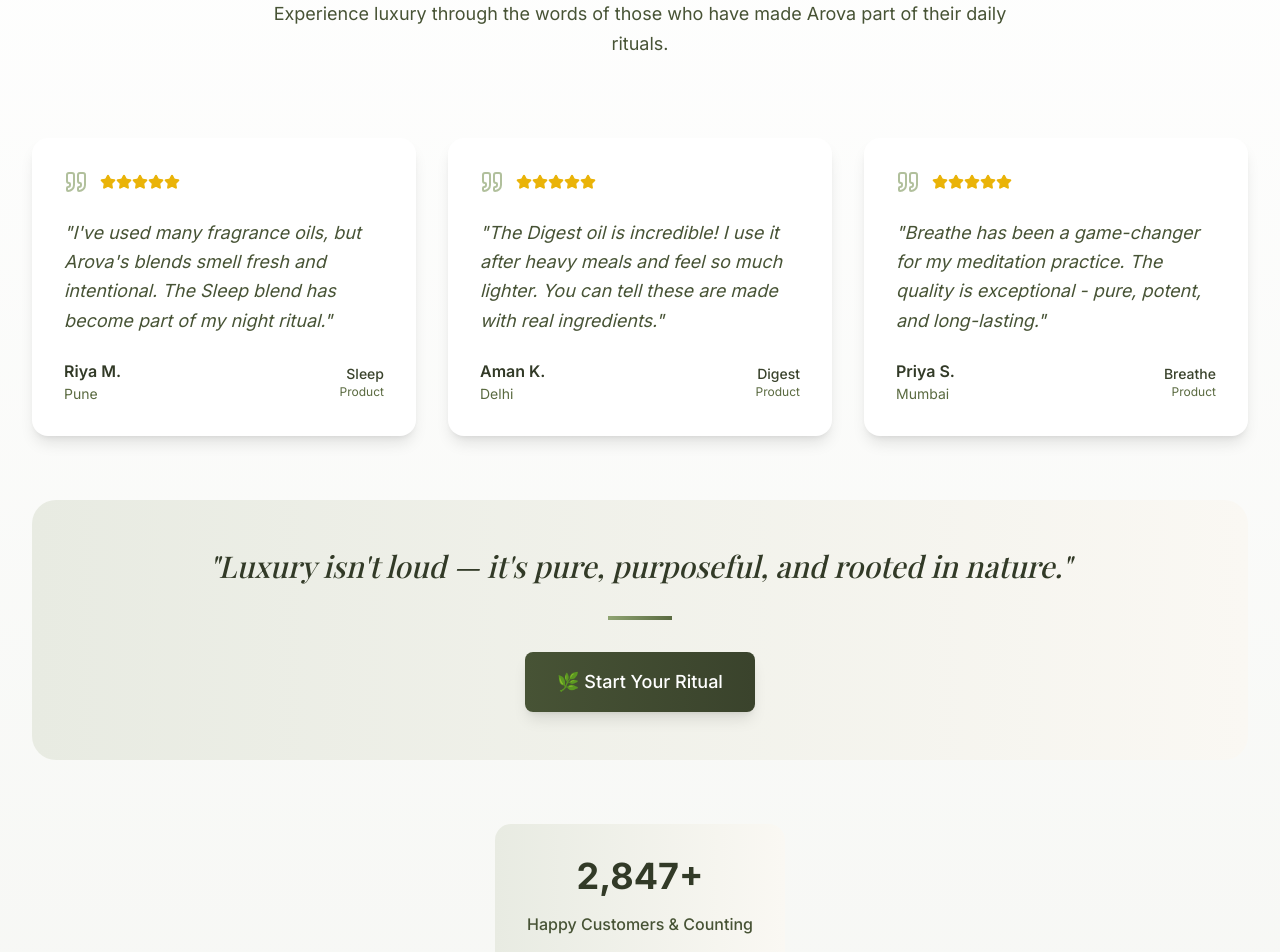
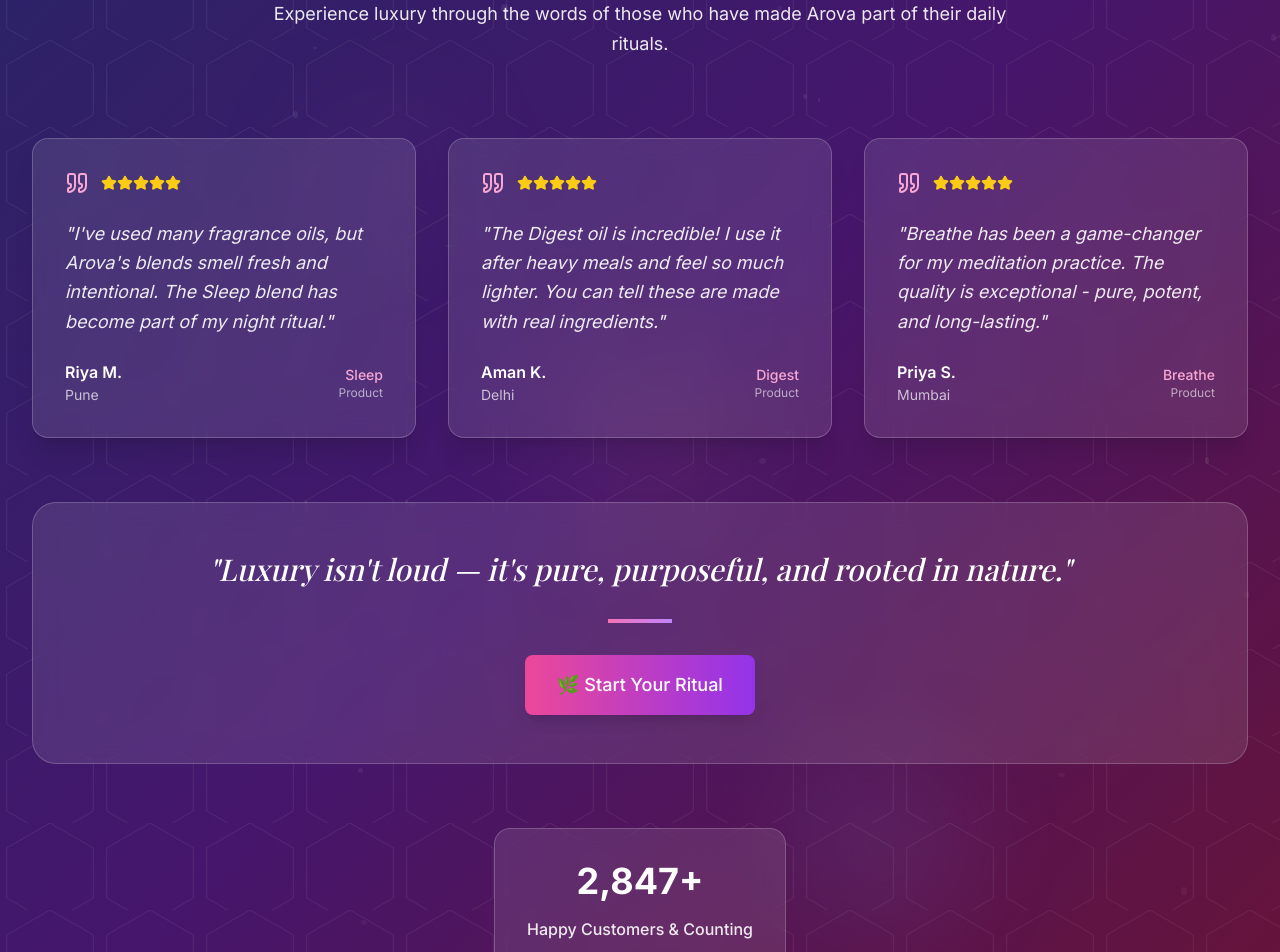
Before and after one commit to Velarisme/my-arova, a React (Vite) app: page / in a window 1280 px wide. Shown: the part 6280-7232 px from the top of the page. Built offline with nearby package versions, Linux system fonts and the light colour scheme.

Commit message:
Enhance reviews section background
Implement a unique background for the reviews section.

```diff
--- a/src/components/Reviews.tsx
+++ b/src/components/Reviews.tsx
@@ -27,40 +27,84 @@ const Reviews = () => {
   ];
 
   return (
-    <section className="section bg-gradient-to-b from-white to-sage-50">
-      <div className="container-custom">
+    <section className="section relative overflow-hidden">
+      {/* Unique Background with Fragrance Theme */}
+      <div className="absolute inset-0 bg-gradient-to-br from-indigo-900 via-purple-900 to-pink-900">
+        {/* Animated floating particles */}
+        <div className="absolute inset-0">
+          {[...Array(50)].map((_, i) => (
+            <div
+              key={i}
+              className="absolute bg-white/10 rounded-full animate-pulse"
+              style={{
+                left: `${Math.random() * 100}%`,
+                top: `${Math.random() * 100}%`,
+                width: `${Math.random() * 6 + 2}px`,
+                height: `${Math.random() * 6 + 2}px`,
+                animationDelay: `${Math.random() * 3}s`,
+                animationDuration: `${Math.random() * 3 + 2}s`
+              }}
+            />
+          ))}
+        </div>
+
+        {/* Fragrance Vapor Effects */}
+        <div className="absolute inset-0">
+          <div className="absolute top-1/4 left-1/4 w-32 h-32 bg-gradient-to-r from-purple-400/20 to-pink-400/20 rounded-full blur-3xl animate-pulse"></div>
+          <div className="absolute top-3/4 right-1/4 w-40 h-40 bg-gradient-to-r from-blue-400/20 to-purple-400/20 rounded-full blur-3xl animate-pulse" style={{ animationDelay: '1s' }}></div>
+          <div className="absolute top-1/2 left-1/2 transform -translate-x-1/2 -translate-y-1/2 w-48 h-48 bg-gradient-to-r from-pink-400/20 to-yellow-400/20 rounded-full blur-3xl animate-pulse" style={{ animationDelay: '2s' }}></div>
+        </div>
+
+        {/* Geometric Patterns */}
+        <div className="absolute inset-0 opacity-10">
+          <svg width="100%" height="100%" xmlns="http://www.w3.org/2000/svg">
+            <defs>
+              <pattern id="hexagons" x="0" y="0" width="100" height="87" patternUnits="userSpaceOnUse">
+                <polygon points="50,0 93.3,25 93.3,75 50,100 6.7,75 6.7,25" fill="none" stroke="white" strokeWidth="1"/>
+              </pattern>
+            </defs>
+            <rect width="100%" height="100%" fill="url(#hexagons)"/>
+          </svg>
+        </div>
+
+        {/* Subtle Overlay */}
+        <div className="absolute inset-0 bg-black/20"></div>
+      </div>
+
+      {/* Content */}
+      <div className="container-custom relative z-10">
         <div className="text-center max-w-3xl mx-auto mb-20">
-          <h2 className="font-serif text-3xl md:text-5xl font-medium text-sage-900 mb-6">Real Stories, Real Essence</h2>
-          <div className="w-24 h-1 bg-gradient-to-r from-sage-400 to-sage-600 mx-auto mb-8"></div>
-          <p className="text-sage-700 text-lg leading-relaxed">
+          <h2 className="font-serif text-3xl md:text-5xl font-medium text-white mb-6">Real Stories, Real Essence</h2>
+          <div className="w-24 h-1 bg-gradient-to-r from-pink-400 to-purple-400 mx-auto mb-8"></div>
+          <p className="text-white/90 text-lg leading-relaxed">
             Experience luxury through the words of those who have made Arova part of their daily rituals.
           </p>
         </div>
 
         <div className="grid md:grid-cols-3 gap-8 mb-16">
           {reviews.map((review, index) => (
-            <div key={index} className="bg-white rounded-2xl p-8 shadow-lg hover:shadow-xl transition-all duration-300 group">
+            <div key={index} className="bg-white/10 backdrop-blur-md rounded-2xl p-8 shadow-xl hover:shadow-2xl transition-all duration-300 group border border-white/20 hover:bg-white/15">
               <div className="flex items-center mb-6">
-                <Quote className="text-sage-300 mr-3" size={24} />
+                <Quote className="text-pink-300 mr-3" size={24} />
                 <div className="flex">
                   {[...Array(review.rating)].map((_, i) => (
-                    <Star key={i} size={16} className="text-yellow-500 fill-current" />
+                    <Star key={i} size={16} className="text-yellow-400 fill-current" />
                   ))}
                 </div>
               </div>
 
-              <p className="text-sage-700 mb-6 leading-relaxed text-lg italic">
+              <p className="text-white/90 mb-6 leading-relaxed text-lg italic">
                 "{review.review}"
               </p>
 
               <div className="flex justify-between items-center">
                 <div>
-                  <p className="font-semibold text-sage-900">{review.name}</p>
-                  <p className="text-sm text-sage-600">{review.location}</p>
+                  <p className="font-semibold text-white">{review.name}</p>
+                  <p className="text-sm text-white/70">{review.location}</p>
                 </div>
                 <div className="text-right">
-                  <p className="text-sm font-medium text-sage-800">{review.product}</p>
-                  <p className="text-xs text-sage-600">Product</p>
+                  <p className="text-sm font-medium text-pink-300">{review.product}</p>
+                  <p className="text-xs text-white/60">Product</p>
                 </div>
               </div>
             </div>
@@ -68,22 +112,22 @@ const Reviews = () => {
         </div>
 
         {/* Luxury Quote Section */}
-        <div className="bg-gradient-to-r from-sage-100 to-sand-100 rounded-3xl p-12 text-center">
-          <blockquote className="font-serif text-2xl md:text-3xl font-medium text-sage-900 mb-8 italic">
+        <div className="bg-white/10 backdrop-blur-md rounded-3xl p-12 text-center border border-white/20">
+          <blockquote className="font-serif text-2xl md:text-3xl font-medium text-white mb-8 italic">
             "Luxury isn't loud — it's pure, purposeful, and rooted in nature."
           </blockquote>
-          <div className="w-16 h-1 bg-gradient-to-r from-sage-400 to-sage-600 mx-auto mb-8"></div>
-          <button className="bg-gradient-to-r from-sage-700 to-sage-800 hover:from-sage-800 hover:to-sage-900 text-white px-8 py-4 rounded-lg text-lg font-medium shadow-lg hover:shadow-xl transition-all">
+          <div className="w-16 h-1 bg-gradient-to-r from-pink-400 to-purple-400 mx-auto mb-8"></div>
+          <button className="bg-gradient-to-r from-pink-500 to-purple-600 hover:from-pink-600 hover:to-purple-700 text-white px-8 py-4 rounded-lg text-lg font-medium shadow-lg hover:shadow-xl transition-all">
             🌿 Start Your Ritual
           </button>
         </div>
 
         <div className="text-center mt-16">
-          <div className="bg-gradient-to-r from-sage-100 to-sand-100 rounded-2xl p-8 inline-block">
+          <div className="bg-white/10 backdrop-blur-md rounded-2xl p-8 inline-block border border-white/20">
             <div className="flex items-center justify-center gap-2 mb-4">
-              <span className="text-4xl font-bold text-sage-900">2,847+</span>
+              <span className="text-4xl font-bold text-white">2,847+</span>
             </div>
-            <p className="text-sage-700 font-medium">Happy Customers & Counting</p>
+            <p className="text-white/90 font-medium">Happy Customers & Counting</p>
           </div>
         </div>
       </div>
```
